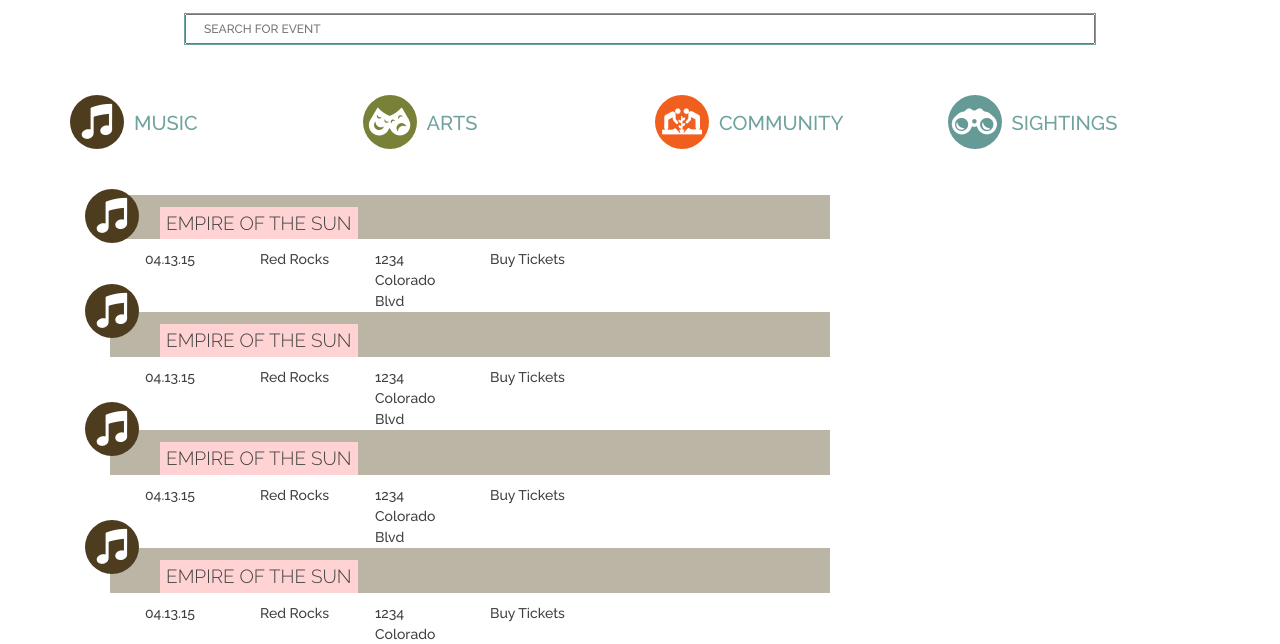
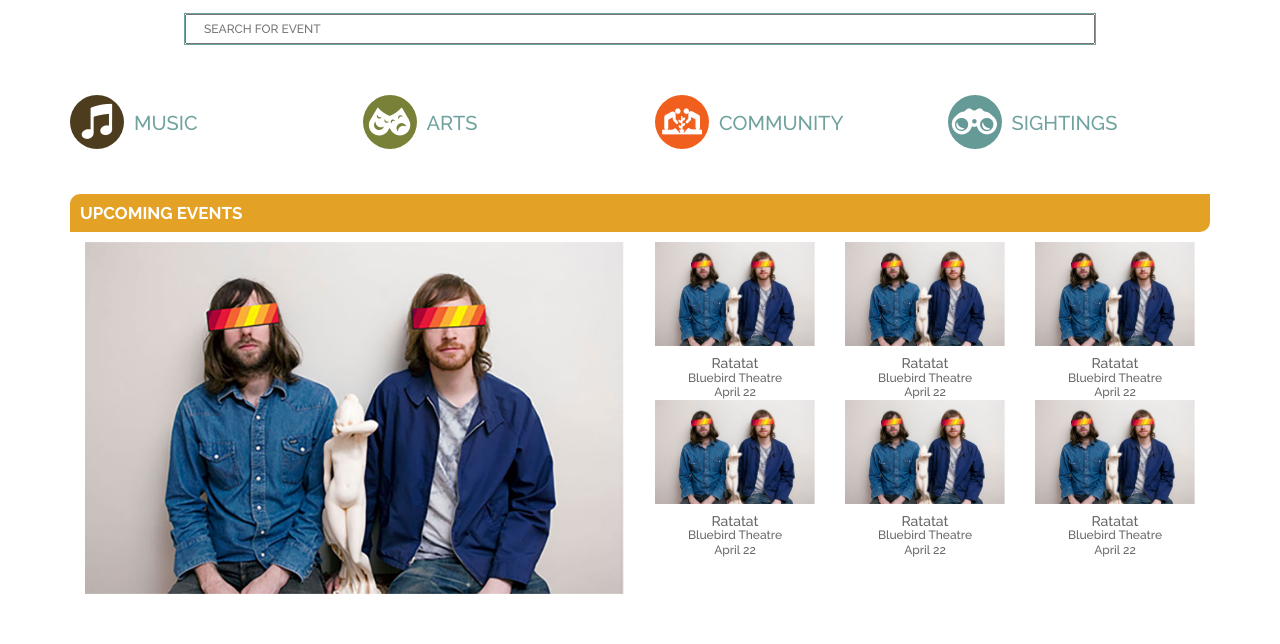
Before and after one commit to seansean11/culture-vulture, a website: page app/index.html in a window 1280 px wide. Shown: the part 308-952 px from the top of the page. After the commit the page ends 912 px from the top, so only its background shows below. Drawn offline with nearby package versions, Linux system fonts and the light colour scheme; files that its build step writes are made by us from their sources; files whose address does not match are found by name.

Commit message:
removing stuff from the home page

```diff
--- a/app/views/main.html
+++ b/app/views/main.html
@@ -22,62 +22,6 @@
 	</div>
 </div>
 <style>.logo-img{display:none;}</style>
-
-<div class="col-xs-12 col-md-8 u-no-padding">
-	<ul class="event-list-view">
-		<li class="list-item  category-music">
-			<span class="icon-music circle"></span>
-			<div class="event-title">
-				<h2>Empire of the Sun</h2>
-			</div>
-			<div class="event-info">
-				<div class="date col-md-2">04.13.15</div>
-				<div class="location col-md-2">Red Rocks</div>
-				<div class="street col-md-2">1234 Colorado Blvd</div>
-				<div class="tickets col-md-2">Buy Tickets</div>
-			</div>
-		</li>
-		<li class="list-item category-music">
-			<span class="icon-music circle"></span>
-			<div class="event-title">
-				<h2>Empire of the Sun</h2>
-			</div>
-			<div class="event-info">
-				<div class="date col-md-2">04.13.15</div>
-				<div class="location col-md-2">Red Rocks</div>
-				<div class="street col-md-2">1234 Colorado Blvd</div>
-				<div class="tickets col-md-2">Buy Tickets</div>
-			</div>
-		</li>
-		<li class="list-item category-music">
-			<span class="icon-music circle"></span>
-			<div class="event-title">
-				<h2>Empire of the Sun</h2>
-			</div>
-			<div class="event-info">
-				<div class="date col-md-2">04.13.15</div>
-				<div class="location col-md-2">Red Rocks</div>
-				<div class="street col-md-2">1234 Colorado Blvd</div>
-				<div class="tickets col-md-2">Buy Tickets</div>
-			</div>
-		</li>
-		<li class="list-item category-music">
-			<span class="icon-music circle"></span>
-			<div class="event-title">
-				<h2>Empire of the Sun</h2>
-			</div>
-			<div class="event-info">
-				<div class="date col-md-2">04.13.15</div>
-				<div class="location col-md-2">Red Rocks</div>
-				<div class="street col-md-2">1234 Colorado Blvd</div>
-				<div class="tickets col-md-2">Buy Tickets</div>
-			</div>
-		</li>
-	</ul>
-</div>
-<style>
-
-</style>
 <div class="upcoming-events">
 	<h2>Upcoming Events</h2>
 	<div class="row container-fluid">
```
